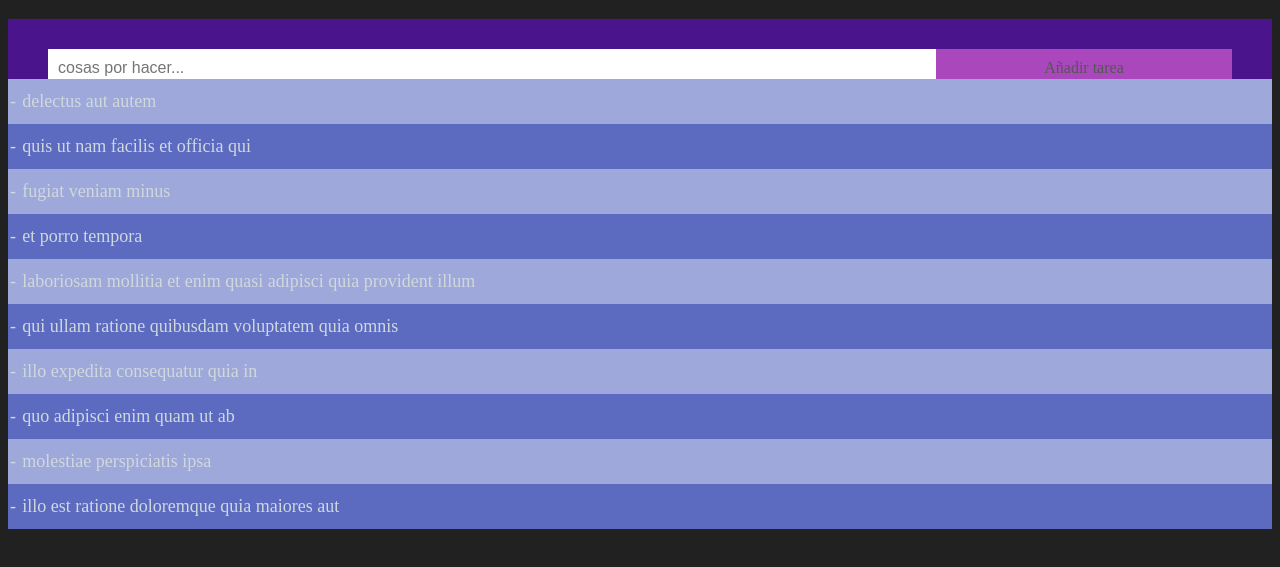
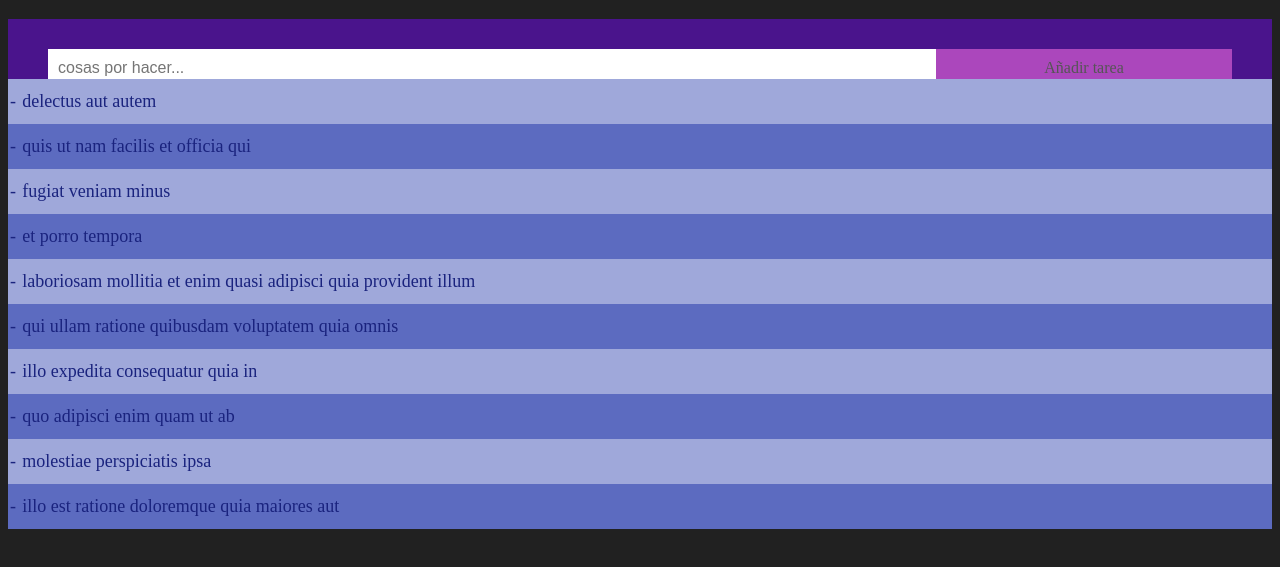
Before and after one commit to chinchillapsico/lista-tareas, a plain HTML site: page index.html in a window 1280 px wide. Shown: the part 61-628 px from the top of the page. Drawn offline with Linux system fonts and the light colour scheme.

Commit message:
crear pagina

```diff
--- a/css/estilo.css
+++ b/css/estilo.css
@@ -53,7 +53,7 @@ h1{
     color: #E8EAF6;
 }
 li{
-    color: #CFD8DC;
+    color: #1A237E;
 }
 
 /* estilo de header */
--- a/index.html
+++ b/index.html
@@ -28,7 +28,7 @@
   <li> molestiae perspiciatis ipsa </li>
   <li> illo est ratione doloremque quia maiores aut </li>
 </ul>
-
+  <style src="css/estilo.css"   stype="text/css"></style>
 	<script src="js/javascript.js"></script>
 </body>
 </html>
```
